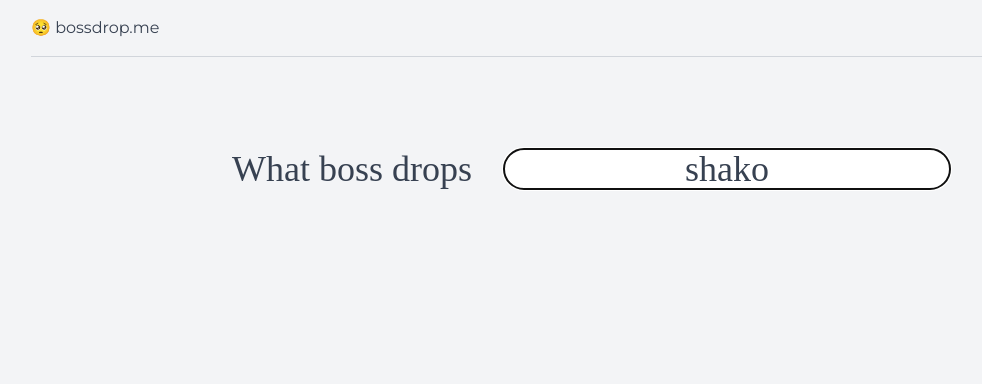
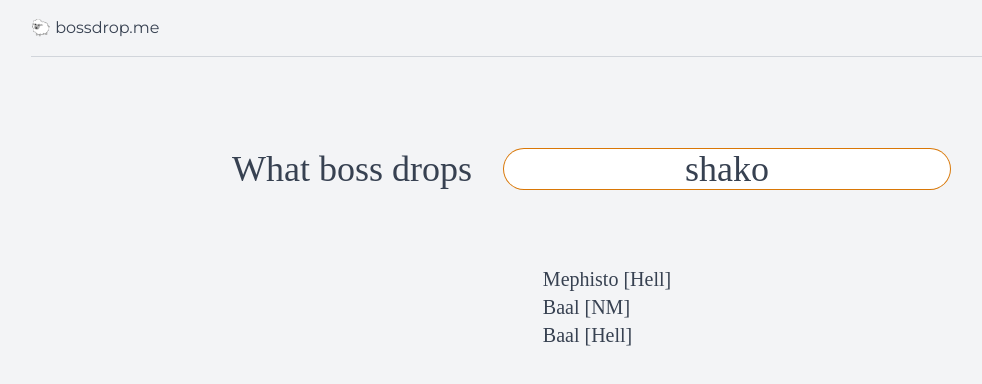
Before and after one commit to colinsenner/bossdrop.me, an Eleventy site: page src/index.njk in a window 1280 px wide. Shown: the whole page, without its empty margins (33-1015 px from the left). Built offline with nearby package versions, Linux system fonts and the light colour scheme; Eleventy itself is replaced by a stand-in of ours; files that its build step writes are made by us from their sources; files whose address does not match are found by name; a web font is replaced by a local one; what postcss-import would draw is missing.

Commit message:
Add focus styling for input control

```diff
--- a/src/_includes/css/_page.css
+++ b/src/_includes/css/_page.css
@@ -20,10 +20,13 @@
     }
 
     input {
-        @apply rounded-full;
+        @apply rounded-full focus:outline-none focus:ring-1 focus:ring-yellow-600;
     }
 
     .page-width {
         @apply max-w-6xl;
     }
+
+    .result {
+    }
 }
--- a/src/_includes/nav.njk
+++ b/src/_includes/nav.njk
@@ -2,7 +2,7 @@
     <nav>
         <div class="page-width mx-auto">
             <div>
-                🥺 {{ site.title }}
+                🐑 {{ site.title }}
             </div>
         </div>
     </nav>
--- a/src/index.njk
+++ b/src/index.njk
@@ -4,12 +4,20 @@ layout: "base.njk"
 ---
 
 <div class="flex h-full md:h-48 justify-center items-center">
-<div class="flex flex-wrap">
-    <div class="text-4xl mx-auto">
-        What boss drops
-    </div>
-    <div class="text-2xl md:text-4xl mx-auto flex-grow mx-8 my-4 md:my-0">
-        <input class="text-center w-full" type="text" id="itemname" name="itemname" value="shako" autofocus>
+    <div class="flex flex-wrap">
+        <div class="text-4xl mx-auto">
+            What boss drops
+        </div>
+        <div class="text-2xl md:text-4xl mx-auto flex-grow mx-8 my-4 md:my-0 inline-flex">
+            <input class="text-center w-full" type="text" id="itemname" name="itemname" value="shako" autofocus>
+        </div>
     </div>
 </div>
+
+<div class="flex text-xl justify-center">
+    <ul>
+        <li class="result">Mephisto [Hell]</li>
+        <li class="result">Baal [NM]</li>
+        <li class="result">Baal [Hell]</li>
+    </ul>
 </div>
```
